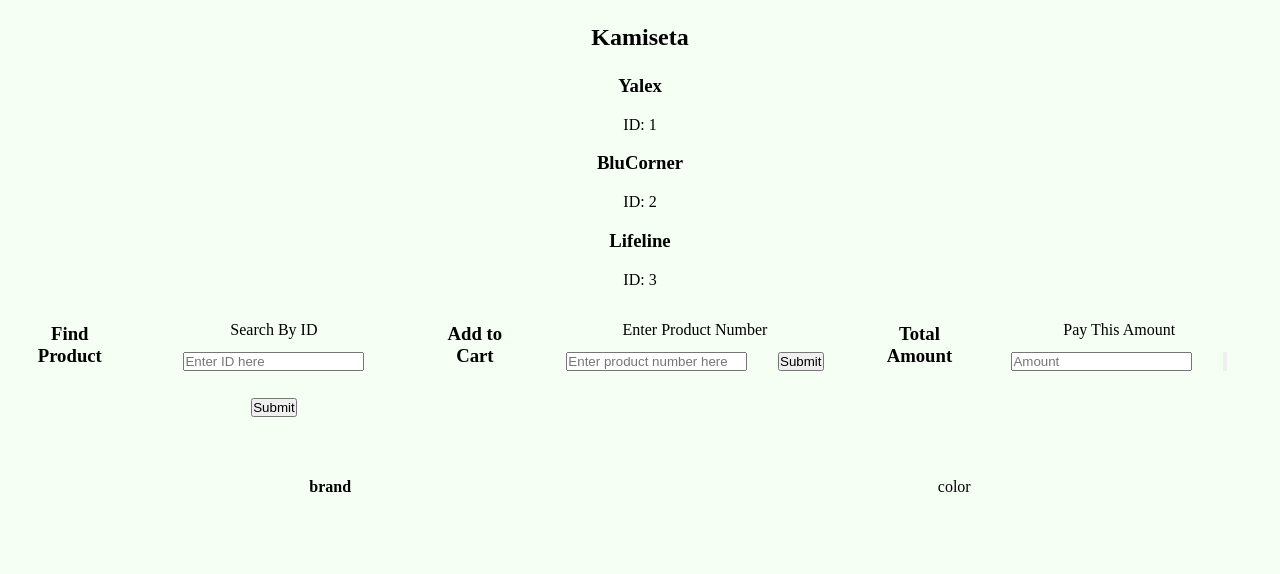
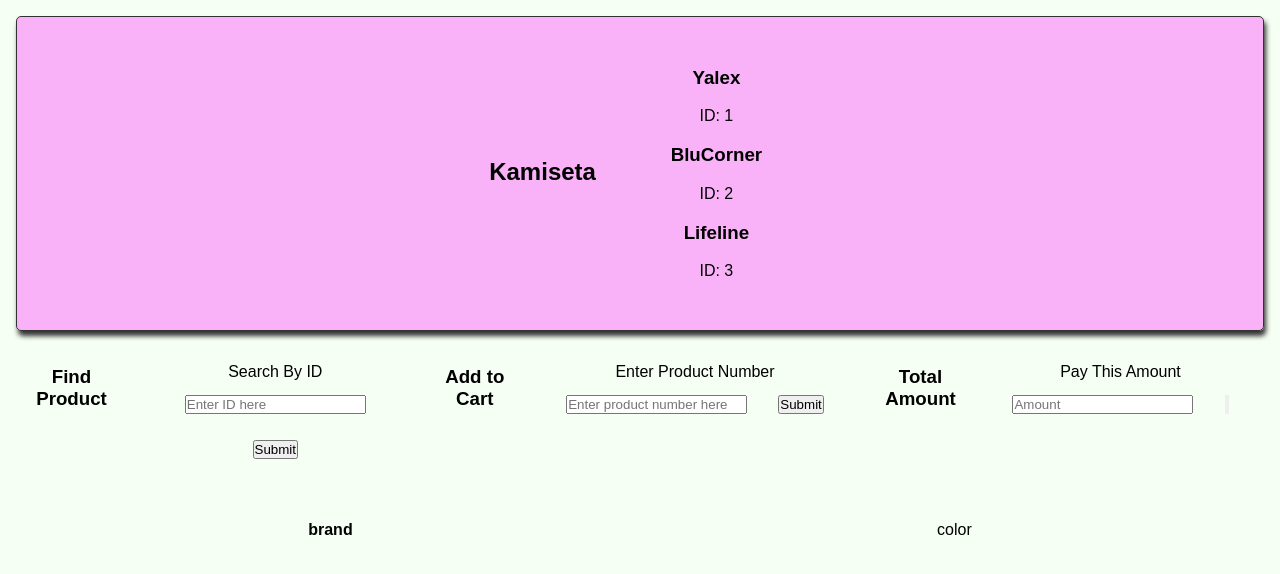
Before and after one commit to RicVUy/phase-1-project-tshirtStore, a plain HTML site: page index.html in a window 1280 px wide. Drawn offline with Linux system fonts and the light colour scheme.

Commit message:
added to html and CSS

```diff
--- a/index.html
+++ b/index.html
@@ -8,6 +8,7 @@
   <title>Ric's Kamiseta</title>
 </head>
 <body>
+  <div id="main-content">
   <h2>Kamiseta</h2>
 
   <ul>
@@ -24,7 +25,7 @@
       <div>ID: 3</div>
     </li>
   </ul>
-
+</div>
   <section>
      <h3>Find Product</h3>
     <form1>
@@ -50,5 +51,7 @@
   <h4>brand</h4>
   <p>color</p>
 </section>
+<script src="./src/index.js"></script>
+
 </body>
 </html>
--- a/style.css
+++ b/style.css
@@ -1,3 +1,8 @@
+html {
+  height: 100%;
+  width: 100%;
+  font-family: "Titillium Web", sans-serif;
+}
 body, css {
     margin: 0;
     padding: 0;
@@ -10,7 +15,18 @@ body, css {
     padding: 0;
     list-style: none;
   }
-
+  #main-content {
+    position: relative;
+    display: flex;
+    justify-content: center;
+    align-items: center;
+    flex-direction: row;
+    border: 1px solid #333;
+    background: rgba(255, 0, 255, 0.3);
+    padding: 15px 20px 18px 18px;
+    border-radius: 5px;
+    box-shadow: 2px 5px 5px #333;
+  }
   section {
     display: flex;
     flex-flow: row;
```
